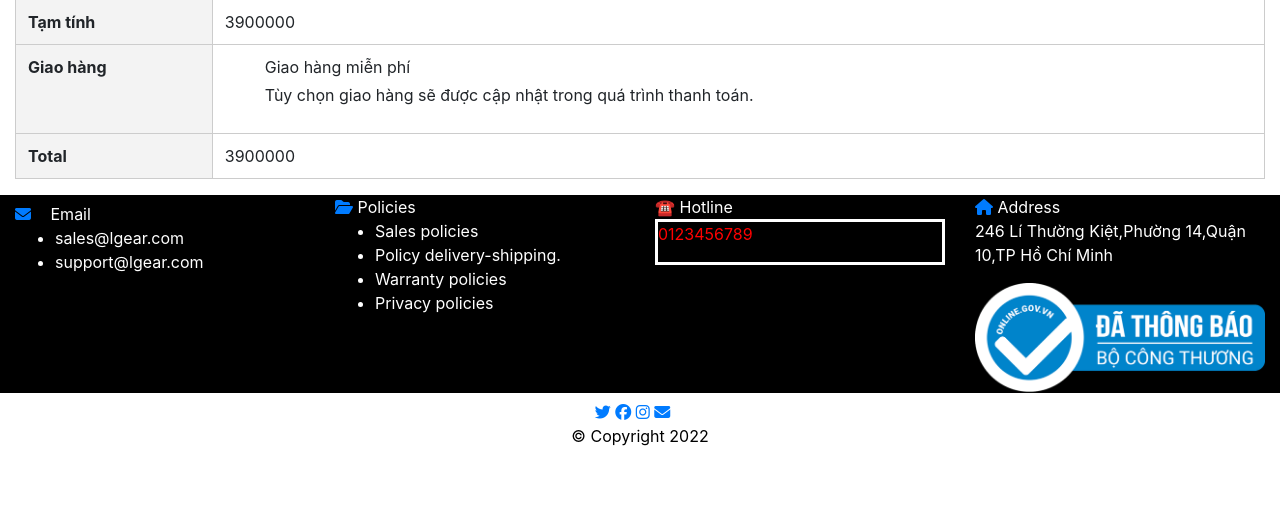
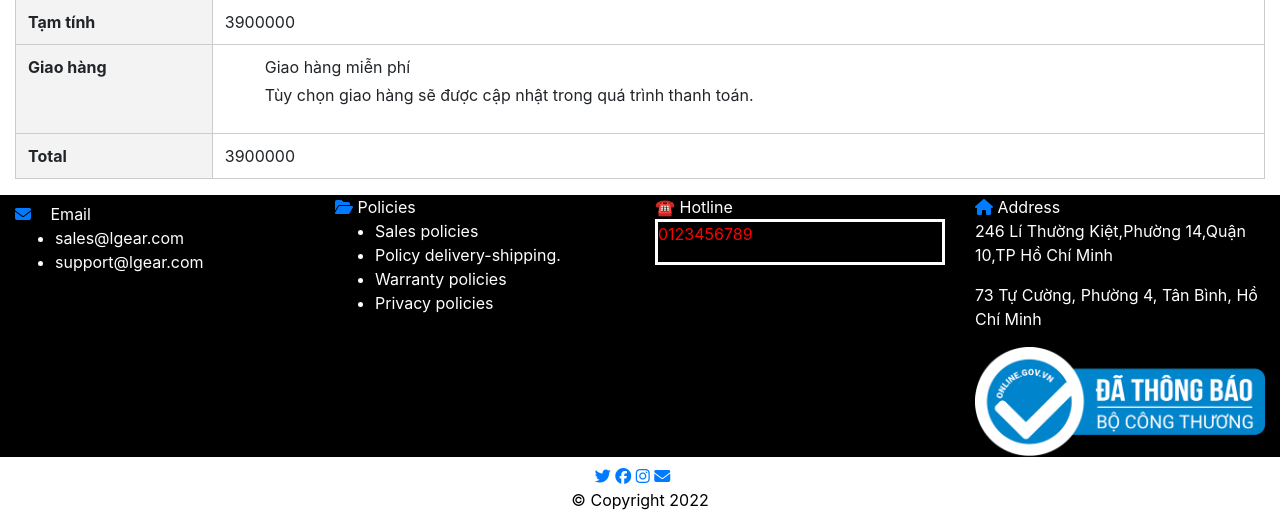
Before and after one commit to quangtruong452001/WebAssignment, a PHP site: page /index.php?page=cart1 in a window 1280 px wide. Shown: the part 399-927 px from the top of the page. Before the commit the page ends 845 px from the top, so only its background shows below. Run offline with PHP 8.4, Linux system fonts and the light colour scheme; some libraries are stand-ins or nearby versions.

Commit message:
add address

```diff
--- a/View/footer.php
+++ b/View/footer.php
@@ -32,6 +32,9 @@
                     <p>
                         <a class="address" target="_blank" href="https://goo.gl/maps/BnRorPMgrepk6xWWA"> 246 Lí Thường Kiệt,Phường 14,Quận 10,TP Hồ Chí Minh</a>
                     </p>
+                    <p>
+                        <a class="address" target="_blank" href="https://goo.gl/maps/5siE853qhprmBKM86"> 73 Tự Cường, Phường 4, Tân Bình, Hồ Chí Minh</a>
+                    </p>
                     <img src="../images/logoSaleNoti.png" class="img-fluid" title="logoSaleNoti">
                 </div>
             </div>
```
